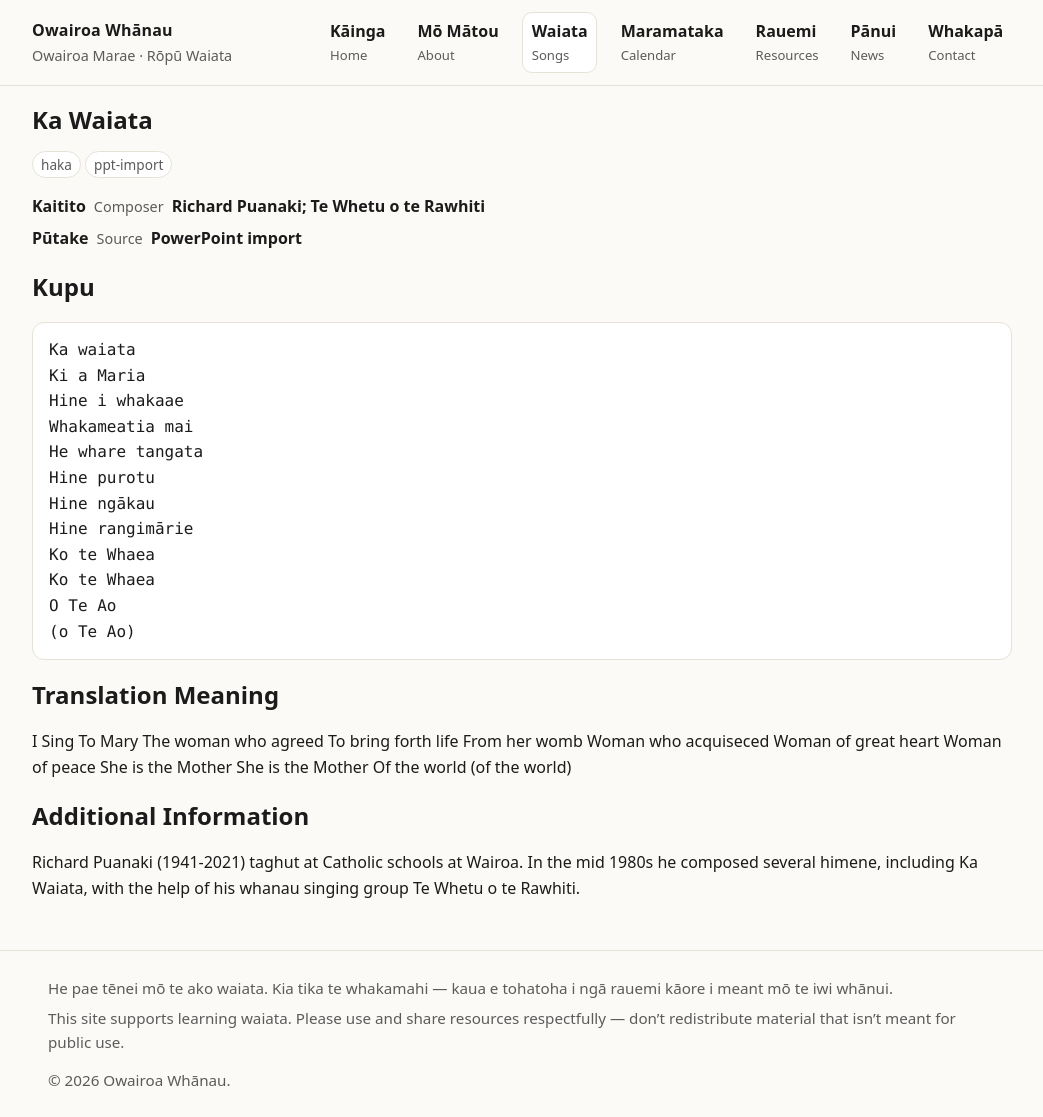
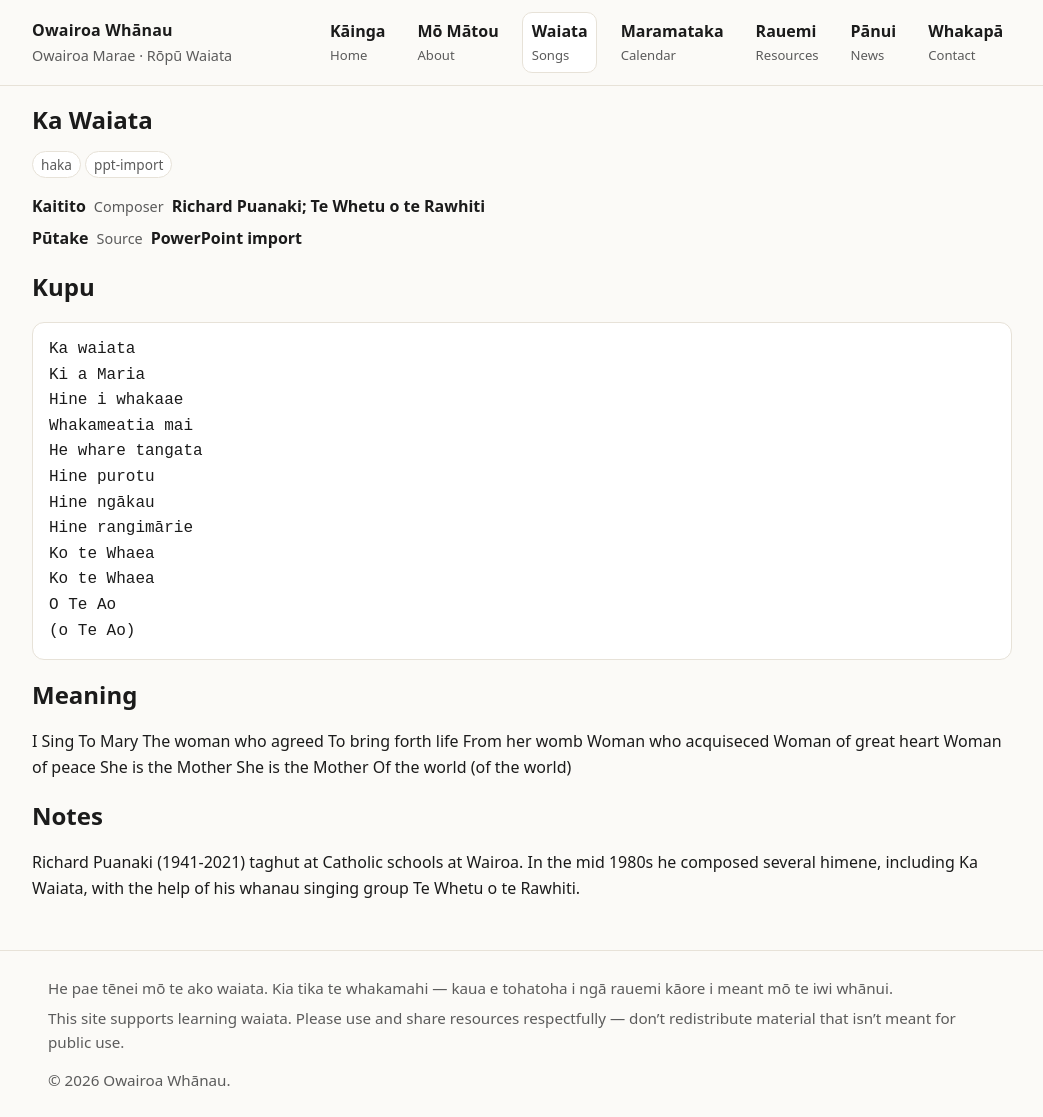
Before and after one commit to Standen-Home/owairoawhanau-site, a Jekyll site: the page built from _waiata/s68-ka-waiata.md, in a window 1280 px wide and 1117 px high. Shown: the whole window, without its empty margins (118-1161 px from the left). Built offline with Jekyll 4.4.1, drawn with Linux system fonts in a browser that asks for light colours.

Commit message:
Normalise waiata section headings (Meaning/Notes) + use normal font for lyrics

```diff
--- a/_waiata/s68-ka-waiata.md
+++ b/_waiata/s68-ka-waiata.md
@@ -32,7 +32,7 @@ O Te Ao
 (o Te Ao)
 </pre>
 
-## Translation Meaning
+## Meaning
 I Sing
 To Mary
 The woman who agreed
@@ -46,5 +46,5 @@ She is the Mother
 Of the world
 (of the world)
 
-## Additional Information
+## Notes
 Richard Puanaki (1941-2021) taghut at Catholic schools at Wairoa.  In the mid 1980s he composed several himene, including Ka Waiata, with the help of his whanau singing group Te Whetu o te Rawhiti.
--- a/assets/css/style.css
+++ b/assets/css/style.css
@@ -165,7 +165,6 @@ input[type="search"], select{
 /* Lyrics formatting: preserve line breaks */
 .lyrics{
   white-space: pre-wrap;
-  font-family: ui-monospace, SFMono-Regular, Menlo, Monaco, Consolas, "Liberation Mono", "Courier New", monospace;
   font-size: 1rem;
   line-height: 1.6;
   background: #fff;
```
Also changed, not shown: _reports/heading-normalisation-report.md (added, +7 -0 lines).
